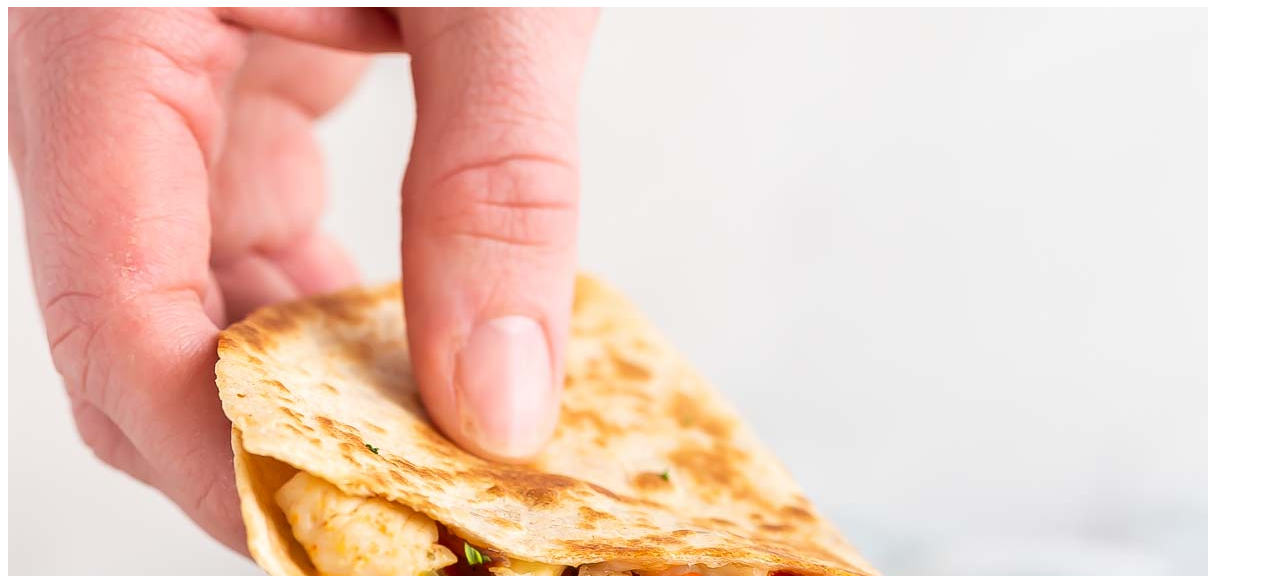
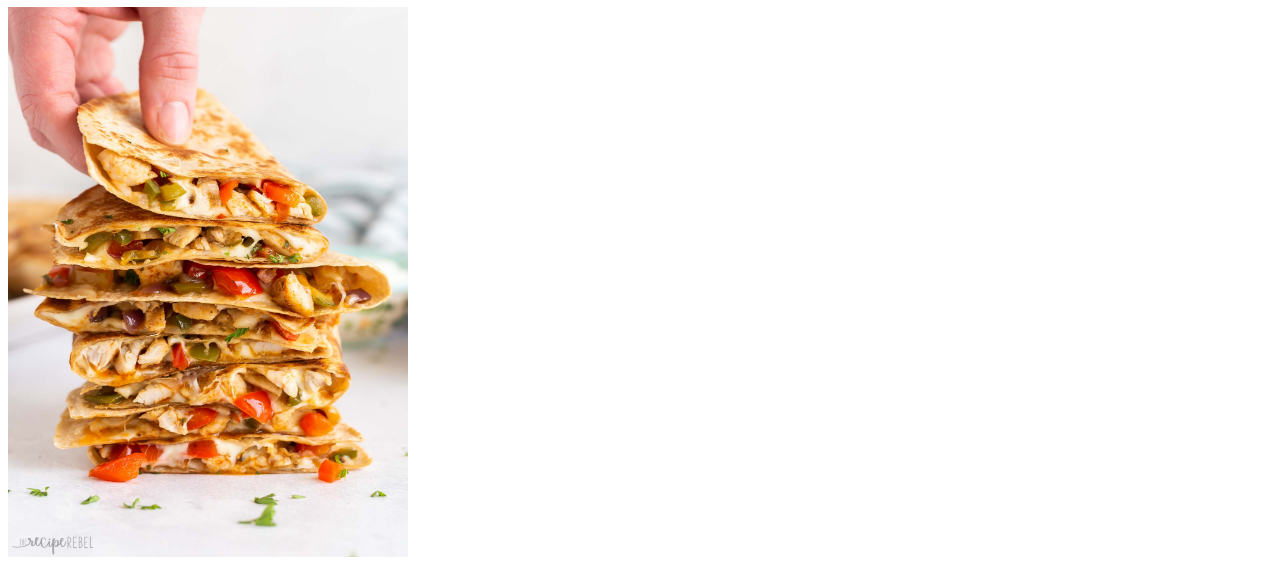
Before and after one commit to cyberbrito/odin-recipes, a plain HTML site: page recipes/quesadilla.html in a window 1280 px wide. Shown: the part 73-649 px from the top of the page. Drawn offline with Linux system fonts and the light colour scheme.

Commit message:
resized image

```diff
--- a/recipes/quesadilla.html
+++ b/recipes/quesadilla.html
@@ -8,7 +8,7 @@
 </head>
 <body>
     <h1>Chicken Quesadilla</h1>
-    <img src="/images/chicken-quesadilla.jpeg" alt=" A Chicken Quesadilla Meal">
+    <img src="/images/chicken-quesadilla.jpeg" width="400" height="550" alt=" A Chicken Quesadilla Meal">
     <h1>The Tasty Chicken Quesadilla of Your Dreams</h1>
     <p>This meal is a fast and easy-to-make option that tastes like it can somehow make all of lifes problem go away. It can't actually... but still
         tastes like it does. If you want to try it out four your self just gather the ingredients and follow
```
